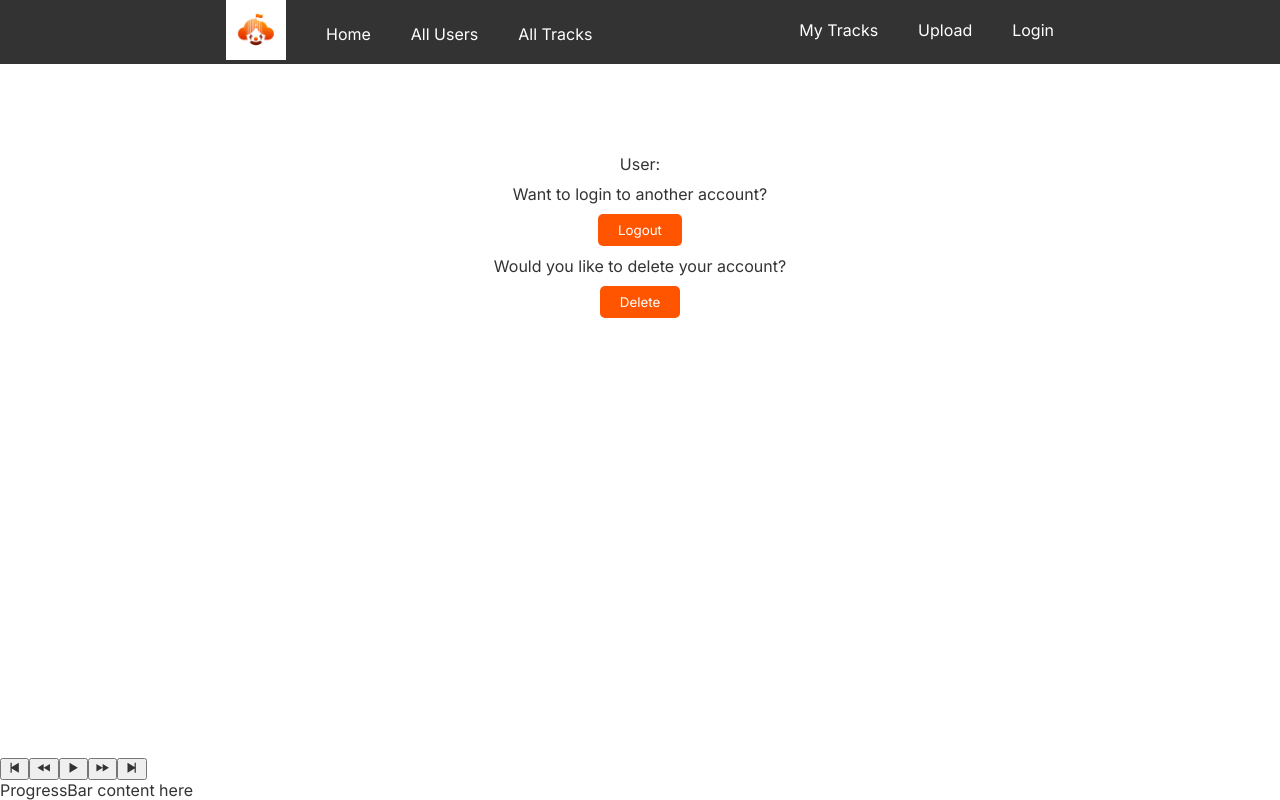
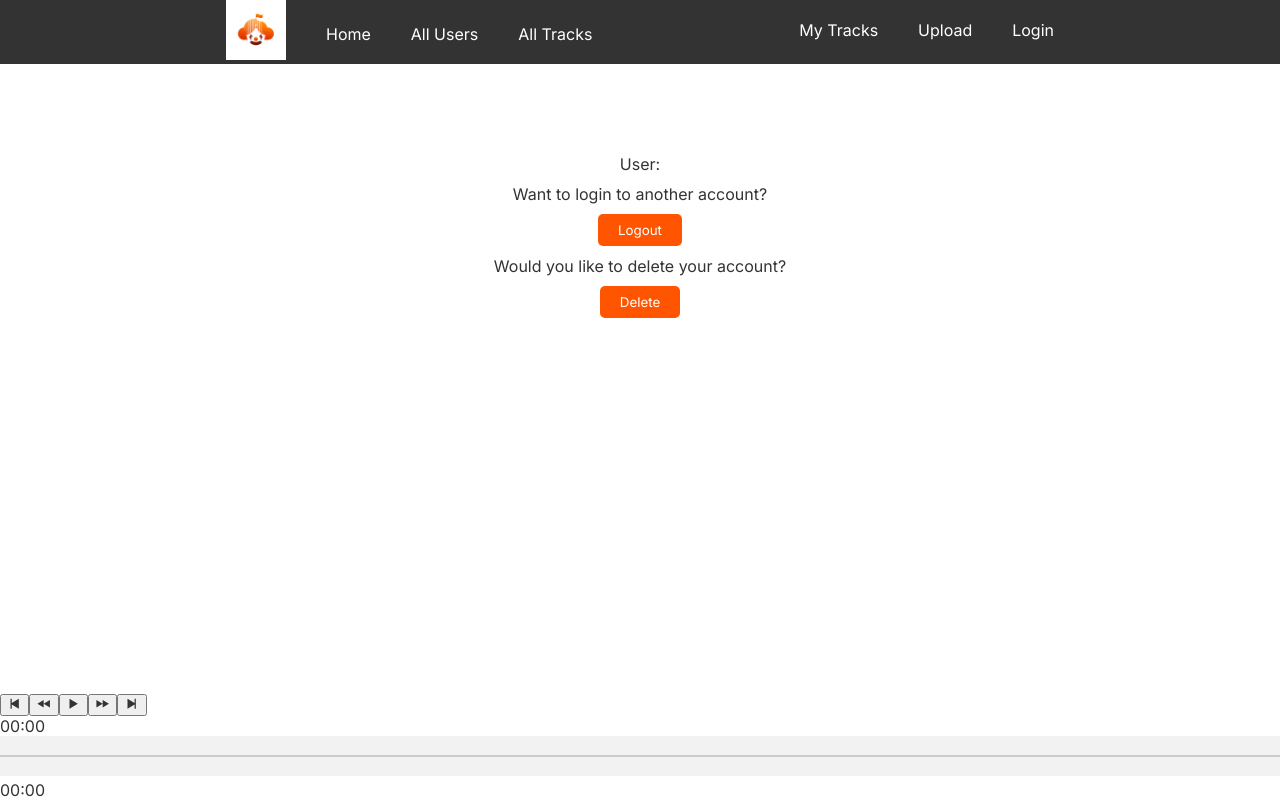
Before and after one commit to dantsar/SoundClown, a React (Create React App) app in the folder ui/: page /whoami in a window 1280 px wide. Built offline with nearby package versions, Linux system fonts and the light colour scheme; no server answers.

Commit message:
Add progressbar

```diff
--- a/ui/src/audiocomponents/AudioPlayer.js
+++ b/ui/src/audiocomponents/AudioPlayer.js
@@ -7,19 +7,24 @@ import useFetchAudio from '../useFetchAudio';
 
 const AudioPlayer = (props) => {
     const { audioSrc, isLoading, error, resetError } = useFetchAudio(props.currentTrack._track_path ? 'http://localhost:8080/' + props.currentTrack._track_path : null);
+    const [timeProgress, setTimeProgress] = useState(0);
+    const [duration, setDuration] = useState(0);
     const audioRef = useRef();
+    const progressBarRef = useRef();
 
     return (
         <div className="audioplayer">
             <div className="inner">
                 <DisplayTrack
+                    audioRef={audioRef}
+                    audioSrc={audioSrc}
+                    setIsPlaying={props.setIsPlaying}
                     currentTrack={props.currentTrack}
-                    audioRef={audioRef}
-                    setIsPlaying={props.setIsPlaying}
-                    audioSrc={audioSrc}
                     isLoading={isLoading}
                     error={error}
                     resetError={resetError}
+                    setDuration={setDuration}
+                    progressBarRef={progressBarRef}
                 />
                 <Controls
                     audioRef={audioRef}
@@ -28,8 +33,17 @@ const AudioPlayer = (props) => {
                     setIsPlaying={props.setIsPlaying}
                     currentTrack={props.currentTrack}
                     setTrack={props.setTrack}
+                    resetError={resetError}
+                    duration={duration}
+                    setTimeProgress={setTimeProgress}
+                    progressBarRef={progressBarRef}
                 />
-                <ProgressBar />
+                <ProgressBar
+                    audioRef={audioRef}
+                    duration={duration}
+                    timeProgress={timeProgress}
+                    progressBarRef={progressBarRef}
+                />
             </div>
         </div>
     )
--- a/ui/src/audiocomponents/Controls.js
+++ b/ui/src/audiocomponents/Controls.js
@@ -1,4 +1,4 @@
-import { useEffect, useState } from 'react';
+import { useEffect, useState, useRef, useCallback } from 'react';
 
 // icons
 import {
@@ -16,9 +16,22 @@ const Controls = (props) => {
         props.setIsPlaying((prev) => !prev);
     };
 
+    const playAnimationRef = useRef();
+
+    const repeat = useCallback(() => {
+        const currentTime = props.audioRef.current.currentTime;
+        props.setTimeProgress(currentTime);
+        props.progressBarRef.current.value = currentTime;
+        props.progressBarRef.current.style.setProperty(
+            '--range-progress',
+            `${(props.progressBarRef.current.value / props.duration) * 100}%`
+        );
+
+        playAnimationRef.current = requestAnimationFrame(repeat);
+    }, [props.audioRef, props.duration, props.progressBarRef, props.setTimeProgress]);
+
     useEffect(() => {
         const storedTrack = sessionStorage.getItem('currentTrack');
-        console.log(storedTrack)
         if (storedTrack) {
             const track = JSON.parse(storedTrack);
             props.setTrack(track);
@@ -32,6 +45,7 @@ const Controls = (props) => {
             } else {
                 props.audioRef.current.pause();
             }
+            playAnimationRef.current = requestAnimationFrame(repeat);
         };
 
         if (props.audioSrc && props.audioRef.current) {
@@ -51,7 +65,37 @@ const Controls = (props) => {
                 props.audioRef.current.removeEventListener('canplaythrough', handleCanPlayThrough);
             }
         };
-    }, [props.isPlaying]);
+    }, [props.isPlaying, repeat]);
+
+    useEffect(() => {
+        const audioElement = props.audioRef.current;
+
+        const handlePlay = () => {
+            props.setIsPlaying(true);
+        };
+
+        const handlePause = () => {
+            props.setIsPlaying(false);
+        };
+
+        const handleError = () => {
+            props.setIsPlaying(false);
+            props.resetError();
+        };
+
+        if (audioElement) {
+            audioElement.addEventListener('play',handlePlay);
+            audioElement.addEventListener('pause',handlePause);
+            audioElement.addEventListener('error',handleError);
+
+            return () => {
+            audioElement.removeEventListener('play',handlePlay);
+            audioElement.removeEventListener('pause',handlePause);
+            audioElement.removeEventListener('error',handleError);
+            };
+        }
+    }, [props.audioRef, props.audioSrc]);
+
     return (
         <div className="controls-wrapper">
             <div className="controls">
--- a/ui/src/audiocomponents/DisplayTrack.js
+++ b/ui/src/audiocomponents/DisplayTrack.js
@@ -1,34 +1,12 @@
 import { useEffect } from 'react';
 
 const DisplayTrack = (props) => {
-    useEffect(() => {
-        const audioElement = props.audioRef.current;
+    const onLoadedMetadata = () => {
+        const seconds = props.audioRef.current.duration;
+        props.setDuration(seconds);
+        props.progressBarRef.current.max = seconds;
+    };
 
-        const handlePlay = () => {
-            props.setIsPlaying(true);
-        };
-
-        const handlePause = () => {
-            props.setIsPlaying(false);
-        };
-
-        const handleError = () => {
-            props.setIsPlaying(false);
-            props.resetError();
-        };
-
-        if (audioElement) {
-            audioElement.addEventListener('play',handlePlay);
-            audioElement.addEventListener('pause',handlePause);
-            audioElement.addEventListener('error',handleError);
-
-            return () => {
-            audioElement.removeEventListener('play',handlePlay);
-            audioElement.removeEventListener('pause',handlePause);
-            audioElement.removeEventListener('error',handleError);
-            };
-        }
-    }, [props.audioRef, props.audioSrc]);
 
     useEffect(() => {
         props.resetError(null);
@@ -39,7 +17,12 @@ const DisplayTrack = (props) => {
         <div>
             { props.isLoading && <div>Loading...</div> }
             { props.error && <div>Unable to load track</div> }
-            { props.audioSrc && <audio ref={props.audioRef} src={props.audioSrc} type="audio/mpeg" /> }
+            { props.audioSrc && <audio
+                ref={props.audioRef}
+                src={props.audioSrc}
+                type="audio/mpeg"
+                onLoadedMetadata={onLoadedMetadata}
+            /> }
             { props.currentTrack && <div>{props.currentTrack._track_name}</div> }
         </div>
     );
--- a/ui/src/audiocomponents/ProgressBar.js
+++ b/ui/src/audiocomponents/ProgressBar.js
@@ -1,5 +1,35 @@
-const ProgressBar = () => {
-    return <div>ProgressBar content here</div>
+import React, { useState, useEffect } from 'react';
+import '../styles/progress-bar.css';
+
+const ProgressBar = (props) => {
+    const handleProgressChange = () => {
+        props.audioRef.current.currentTime = props.progressBarRef.current.value;
+    };
+
+    const formatTime = (time) => {
+        if (time && !isNaN(time)) {
+            const minutes = Math.floor(time / 60);
+            const formatMinutes =
+                minutes < 10 ? `0${minutes}` : `${minutes}`;
+            const seconds = Math.floor(time % 60);
+            const formatSeconds =
+                seconds < 10 ? `0${seconds}` : `${seconds}`;
+            return `${formatMinutes}:${formatSeconds}`;
+        }
+        return '00:00';
+    };
+    return (
+        <div className="progress">
+            <span className="time current">{formatTime(props.timeProgress)}</span>
+            <input
+                type="range"
+                ref={props.progressBarRef}
+                defaultValue="0"
+                onChange={handleProgressChange}
+            />
+            <span className="time">{formatTime(props.duration)}</span>
+        </div>
+    );
 };
 
 export default ProgressBar;
--- a/ui/src/index.js
+++ b/ui/src/index.js
@@ -1,6 +1,6 @@
 import React from 'react';
 import ReactDOM from 'react-dom/client';
-import './index.css';
+import './styles/index.css';
 import App from './App';
 import reportWebVitals from './reportWebVitals';
 
--- /dev/null
+++ b/ui/src/styles/progress-bar.css
@@ -0,0 +1,98 @@
+/* Input range - chrome and safari */
+
+input[type="range"] {
+    --range-progress: 0;
+
+    -webkit-appearance: none;
+    position: relative;
+    background:#f2f2f2;
+    width: 100%;
+    height: 40px;
+    border-radius: 0px;
+    cursor: pointer;
+}
+
+/* Input range - firefox */
+input[type="range"]::-moz-range-track {
+position: relative;
+background:#f2f2f2;
+width: 100%;
+height: 40px;
+border-radius: 0px;
+cursor: pointer;
+}
+
+input[type="range"]::-webkit-slider-runnable-track {
+    position: relative;
+    width: 100%;
+    height: 2px;
+    background: #cccccc;
+}
+
+/* Track - Firefox */
+input[type="range"]::-moz-range-track {
+    width: 100%;
+    height: 2px;
+    background: #cccccc;
+}
+
+/* played progress length - Chrome & safari*/
+input[type="range"]::before {
+    content: '';
+    height: 2px;
+    background: #f50;
+    width: var(--range-progress);
+    border-bottom-left-radius: 2px;
+    border-top-left-radius: 2px;
+    position: absolute;
+    top: 0;
+    left: 0;
+}
+
+/* played progress length - firefox */
+input[type="range"]::-moz-range-progress {
+    background: #f50;
+    border-bottom-left-radius: 2px;
+    border-top-left-radius: 2px;
+    height: 2px;
+}
+
+/* slider thumb - chrome and safari */
+input[type="range"]::-webkit-slider-thumb {
+    -webkit-appearance: none;
+    height: 8px;
+    width: 8px;
+    border-radius: 50%;
+    border: none;
+    background-color: none;
+    cursor: pointer;
+    position: relative;
+    z-index: 1;
+    transition: background-color 0.2s ease;
+}
+
+/* dragging thumb - chrome and safari */
+input[type="range"]:active::-webkit-slider-thumb {
+    transform: scale(1.2);
+}
+
+/* slider thumb - firefox */
+input[type="range"]::-moz-range-thumb {
+    height: 8px;
+    width: 8px;
+    border-radius: 50%;
+    background: none;
+    cursor: pointer;
+    border: transparent;
+    position: relative;
+    transition: background-color 0.2s ease;
+}
+/* dragging thumb - firefox */
+input[type="range"]:active::-moz-range-thumb {
+    transform: scale(1.2);
+}
+
+input[type="range"]:hover::-webkit-slider-thumb,
+input[type="range"]:hover::-moz-range-thumb {
+    background-color: #ff5500;
+}
```
Also changed, not shown: ui/src/styles/index.css (renamed from ui/src/index.css).
